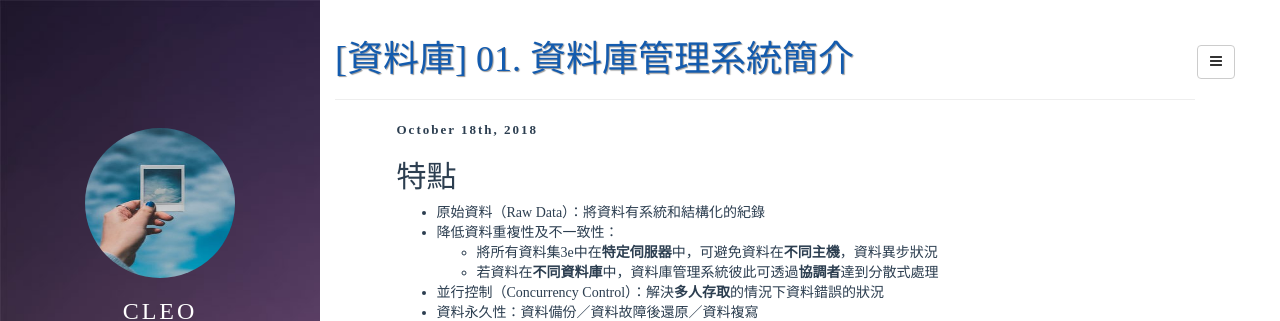
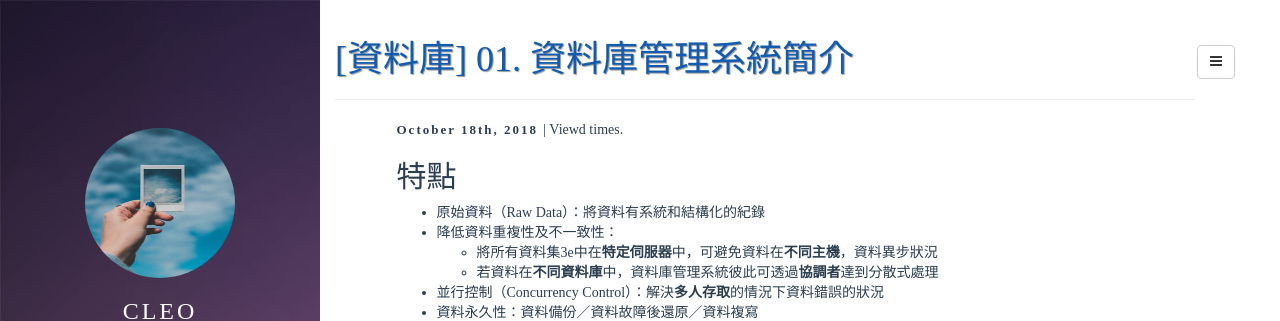
Before and after one commit to cleoliu/blog-2021, a Jekyll site: the page built from _posts/2018-10-18-[資料庫] 01. 資料庫管理系統簡介.md, in a window 1280 px wide and 900 px high. Shown: the top 321 px of the window. Built offline with Jekyll 4.4.1, drawn with Linux system fonts in a browser that asks for light colours; comment, search, counter and statistics services are not loaded.

Commit message:
單頁訪客計數

```diff
--- a/_includes/post.html
+++ b/_includes/post.html
@@ -16,6 +16,9 @@
 	   {% endcase %}
 	   {{ page.date | date: "%Y" }}
 	 </span>
+	 <span id="busuanzi_container_page_pv">
+			| Viewd <span id="busuanzi_value_page_pv"></span> times.
+		</span>
 	  <div class="article_body">
 	  {{ content }}
 	  </div>
```
